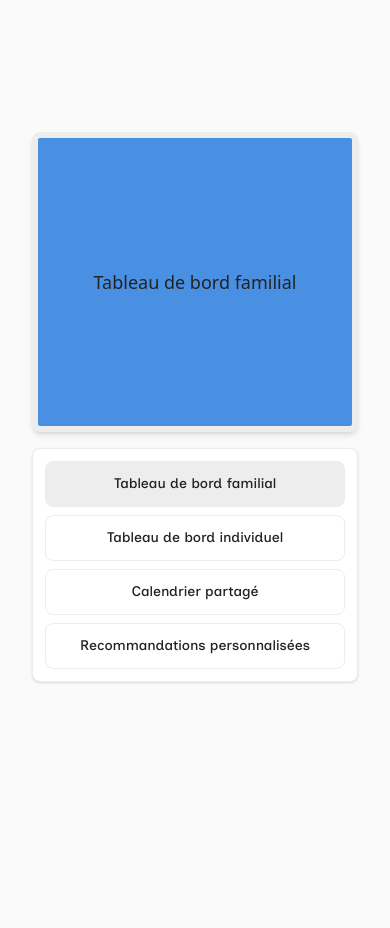
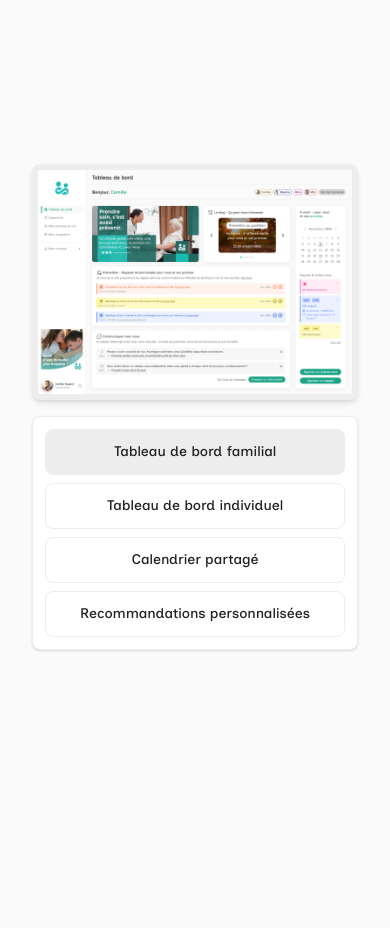
Before and after one commit to Remindr-pro/RemindR-app-V2, a Next.js app: page /particuliers in a window 390 px wide. Shown: the part 940-1868 px from the top of the page. Built offline with nearby package versions, Linux system fonts and the light colour scheme; no server answers.

Commit message:
feat(illustrations): add new dashboard images and integrate them into the Professionnels and Preview components

```diff
--- a/src/app/(landing)/professionnels/page.tsx
+++ b/src/app/(landing)/professionnels/page.tsx
@@ -2,6 +2,7 @@ import Button from "@/app/components/atoms/Button";
 import Companies from "@/app/components/organisms/Companies";
 import FeatureCard from "@/app/components/molecules/FeatureCard";
 import StepCard from "@/app/components/molecules/StepCard";
+import Image from "next/image";
 
 export default function ProfessionnelsPage() {
   const features = [
@@ -49,8 +50,17 @@ export default function ProfessionnelsPage() {
       {/* === Section Preview === */}
       <section className="min-h-screen flex flex-col items-center justify-center py-0 md:py-24">
         <div className="w-full h-full flex flex-col items-center justify-center gap-4 sm:gap-6 px-4 sm:px-6 lg:px-8">
-          {/* Image */}
-          <div className="bg-light border-6 md:border-8 border-gray-2 w-full h-[300px] sm:h-[400px] md:h-[500px] lg:h-[660px] rounded-lg sm:rounded-xl overflow-hidden flex items-center justify-center shadow-md transition-all duration-300"></div>
+          <div className="bg-light border-6 md:border-8 border-gray-2 rounded-lg sm:rounded-xl overflow-hidden shadow-md w-full max-w-[1140px]">
+            <Image
+              src="/images/illustrations/dashboard-mutuelle.png"
+              alt="Tableau de bord professionnel Remindr"
+              width={1140}
+              height={662}
+              className="w-full h-auto block"
+              sizes="(max-width: 768px) 100vw, (max-width: 1200px) 90vw, 1140px"
+              priority
+            />
+          </div>
         </div>
       </section>
 
--- a/src/app/components/organisms/Preview.tsx
+++ b/src/app/components/organisms/Preview.tsx
@@ -1,10 +1,12 @@
 "use client";
 
 import { useState } from "react";
+import Image from "next/image";
 import Button from "../atoms/Button";
 
 const PREVIEW_IMAGES = {
   "Tableau de bord familial": {
+    image: "/images/illustrations/dashboard.png",
     color: "#4A90E2",
     text: "Tableau de bord familial",
   },
@@ -35,14 +37,27 @@ export default function Preview() {
 
   return (
     <div className="w-full h-full flex flex-col items-center justify-center gap-4 sm:gap-6 px-4 sm:px-6 lg:px-8">
-      {/* Image */}
+      {/* Image ou placeholder */}
+      <div className="bg-light border-6 md:border-8 border-gray-2 w-full max-w-[1140px] rounded-lg sm:rounded-xl overflow-hidden shadow-md transition-all duration-300">
+        {"image" in currentImage && currentImage.image ? (
+          <Image
+            src={currentImage.image}
+            alt={currentImage.text}
+            width={1140}
+            height={662}
+            className="w-full h-auto block"
+            sizes="(max-width: 768px) 100vw, (max-width: 1200px) 90vw, 1140px"
+          />
+        ) : (
           <div
-        className="bg-light border-6 md:border-8 border-gray-2 w-full h-[300px] sm:h-[400px] md:h-[500px] lg:h-[660px] rounded-lg sm:rounded-xl overflow-hidden flex items-center justify-center shadow-md transition-all duration-300"
+            className="w-full h-[300px] sm:h-[400px] md:h-[500px] lg:h-[660px] flex items-center justify-center"
             style={{ backgroundColor: currentImage.color }}
           >
             <span className="text-white text-lg sm:text-xl md:text-2xl lg:text-3xl xl:text-4xl font-medium text-center px-4 sm:px-6 md:px-8 leading-tight">
               {currentImage.text}
             </span>
+          </div>
+        )}
       </div>
 
       {/* Nav */}
```
Also changed, not shown: public/images/illustrations/dashboard-mutuelle.png (added), public/images/illustrations/dashboard.png (added). Lines whose indentation alone changed are shown as unchanged.
